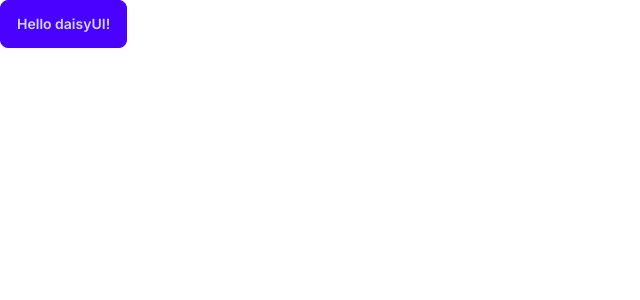
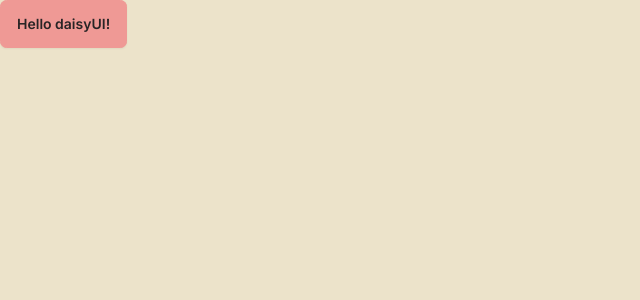
Before and after one commit to boros-csaba/pindoo-store, a Next.js app: page / in a window 1280 px wide. Shown: the top 300 px of the page, without its empty margins (0-640 px from the left). Built offline with nearby package versions, Linux system fonts and the light colour scheme.

Commit message:
Set theme

```diff
--- a/app/layout.tsx
+++ b/app/layout.tsx
@@ -15,7 +15,7 @@
   children: React.ReactNode;
 }>) {
   return (
-    <html lang="en">
+    <html lang="en" data-theme="retro">
       <body className={inter.className}>{children}</body>
     </html>
   );
--- a/tailwind.config.ts
+++ b/tailwind.config.ts
@@ -17,5 +17,8 @@
     },
   },
   plugins: [daisyui],
+  daisyui: {
+    themes: ["retro"]
+  }
 };
 export default config;
```
